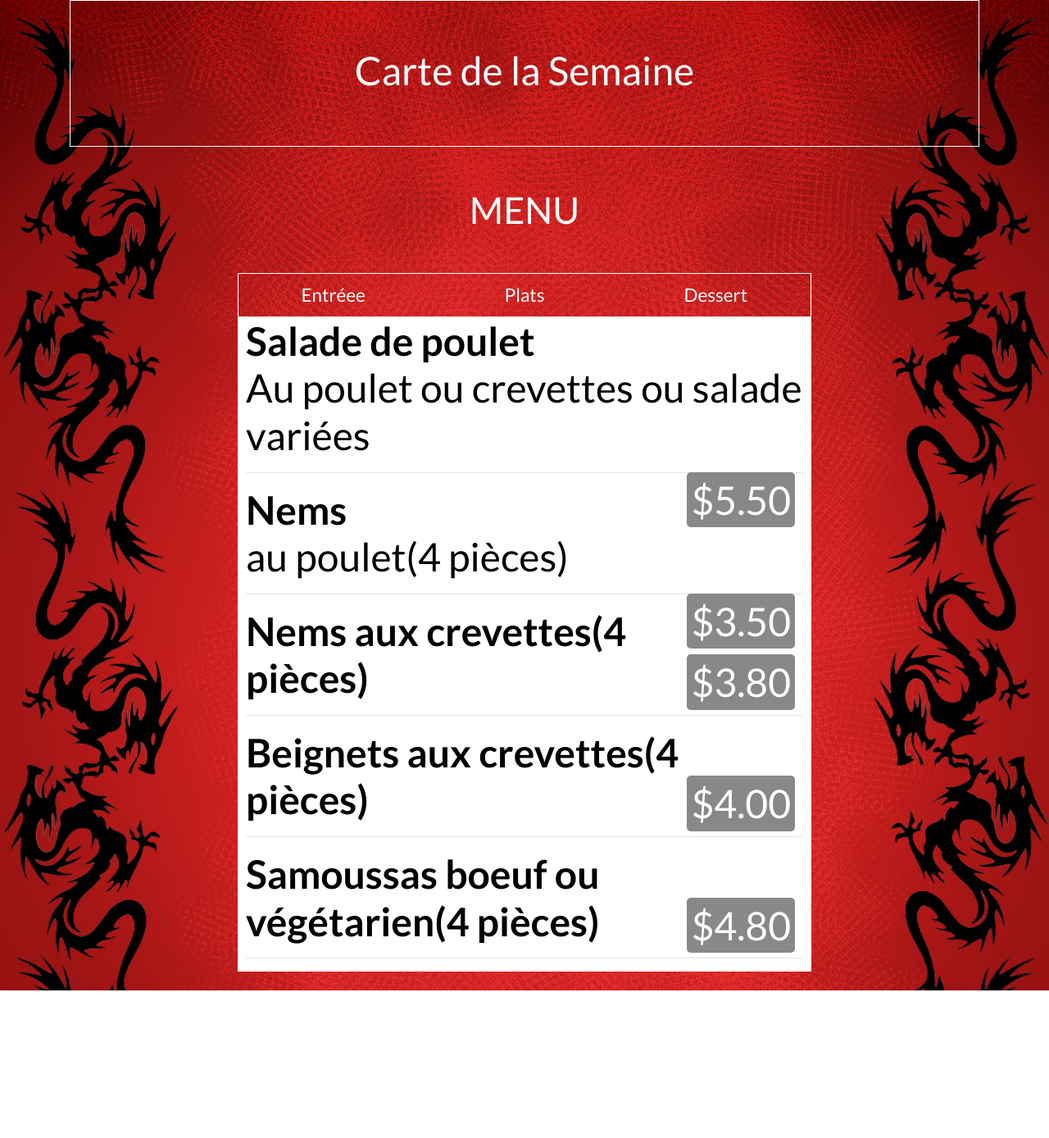
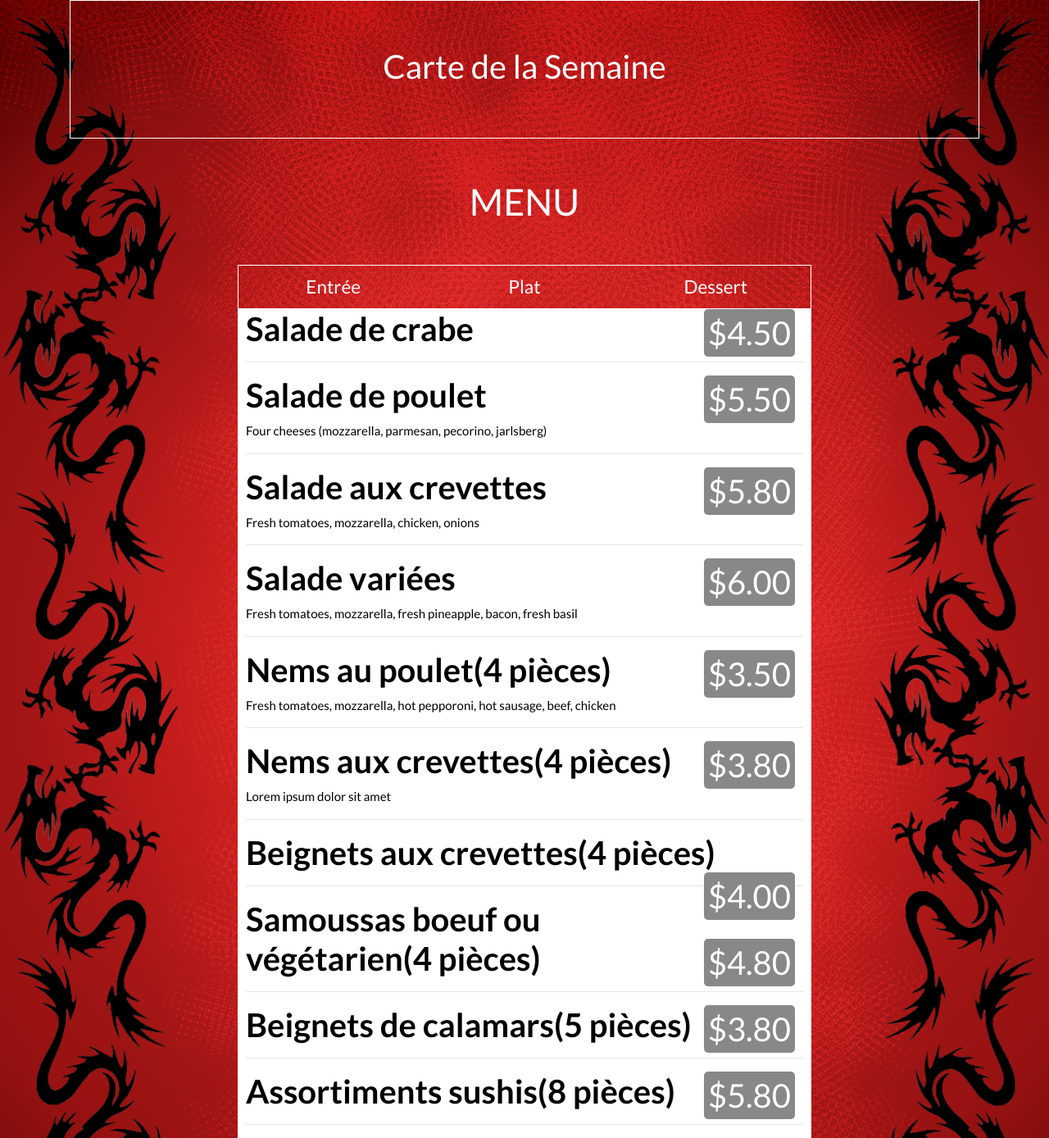
Before and after one commit to Fenibax/Hye-Hye-China, a Symfony app: template china/templates/china/cartesemaine.html.twig in a window 1280 px wide. Shown: the part 177-1565 px from the top of the page at 82% size. Before the commit the page ends 1385 px from the top, so only its background shows below. Run offline with Twig, Linux system fonts and the light colour scheme; the template is opened without the code that fills it, so the values that code supplies are empty; some libraries are stand-ins or nearby versions; some web fonts are replaced.

Commit message:
h2 carte semaine

```diff
--- a/china/templates/china/carteWE.html.twig
+++ b/china/templates/china/carteWE.html.twig
@@ -11,14 +11,14 @@
 <div id="menu1">
     <h1 class="sectionTitle1">MENU</h1>
     <div class="navMenu1">
-        <div id="ent">Entréee</div>
-        <div id="pla">Plats</div>
+        <div id="ent">Entrée</div>
+        <div id="pla">Plat</div>
         <div id="dess">Dessert</div>
     </div>
 
     <div id="Entree1"  class="visible">
       <h1><b>Salade de crabe</b> <span class="price">$4.50</span></h1>
-      <p>Fresh tomatoes, fresh mozzarella, fresh basil</p>
+
       <hr>
 
       <h1><b>Salade de poulet</b> <span class="price">$5.50</span></h1>
--- a/china/templates/china/cartesemaine.html.twig
+++ b/china/templates/china/cartesemaine.html.twig
@@ -3,124 +3,109 @@
 {% block body %}
 
 	<div id="semaine">
-		<h1>Carte de la Semaine</h1>
+		<h2>Carte de la Semaine</h2>
 
 	</div>
 
 	<div id="menu1">
-		<h1 class="sectionTitle1">MENU</h1>
+		<h2 class="sectionTitle1">MENU</h2>
 		<div class="navMenu1">
-			<div id="ent">Entréee</div>
-			<div id="pla">Plats</div>
+			<div id="ent">Entrée</div>
+			<div id="pla">Plat</div>
 			<div id="dess">Dessert</div>
 		</div>
 
 		<div id="Entree1" class="visible">
 
-			<h1>
-				<b>Salade de poulet</b>
-        <p>Au poulet ou crevettes ou salade variées</p>
-				<span class="price">$5.50</span>
-			</h1>
+		{# Tu peux changer tout ce qu'il y a écrit en blanc. Donc à l'intérieur des balises "<h2>", "<b>", "<p>", et le prix dans les balises "<span>"  #}
+
+	<h2><b>Salade de crabe</b> <span class="price">$4.50</span></h2>
+
       <hr>
 
-			<h1>
-				<b>Nems </b>
-        <p>au poulet(4 pièces)</p>
-				<span class="price">$3.50</span>
-			</h1>
+      <h2><b>Salade de poulet</b> <span class="price">$5.50</span></h2>
+      <p>Four cheeses (mozzarella, parmesan, pecorino, jarlsberg)</p>
       <hr>
 
-			<h1>
-				<b>Nems aux crevettes(4 pièces)</b>
-				<span class="price">$3.80</span>
-			</h1>
+      <h2><b>Salade aux crevettes</b> <span class="price">$5.80</span></h2>
+      <p>Fresh tomatoes, mozzarella, chicken, onions</p>
       <hr>
 
-			<h1>
-				<b>Beignets aux crevettes(4 pièces)</b>
-				<span class="price">$4.00</span>
-			</h1>
+      <h2><b>Salade variées</b> <span class="price">$6.00</span></h2>
+      <p>Fresh tomatoes, mozzarella, fresh pineapple, bacon, fresh basil</p>
       <hr>
 
-			<h1>
-				<b>Samoussas boeuf ou végétarien(4 pièces)</b>
-				<span class="price">$4.80</span>
-			</h1>
+      <h2><b>Nems au poulet(4 pièces)</b> <span class="price">$3.50</span></h2>
+      <p>Fresh tomatoes, mozzarella, hot pepporoni, hot sausage, beef, chicken</p>
+      <hr>
+
+      <h2><b>Nems aux crevettes(4 pièces)</b> <span class="price">$3.80</span></h2>
+      <p>Lorem ipsum dolor sit amet</p>
+      <hr>
+      <h2><b>Beignets aux crevettes(4 pièces)</b> <span class="price">$4.00</span></h2>
+      <p></p>
+      <hr>
+
+      <h2><b>Samoussas boeuf ou végétarien(4 pièces)</b> <span class="price">$4.80</span></h2>
+
+      <hr>
+
+      <h2><b>Beignets de calamars(5 pièces)</b> <span class="price">$3.80</span></h2>
+
+      <hr>
+
+       <h2><b>Assortiments sushis(8 pièces)</b> <span class="price">$5.80</span></h2>
       <hr>
 
 		</div>
 
 		<div id="Plat1" class="invisible">
 
-			<h1>
-				<b>Nouilles sautées légumes Boeuf ou Végétarien</b>
-				<span class="price">$8.50</span>
-			</h1>
+		<h2><b>Nouilles sautées légumes Boeuf ou Végétarien</b> <span class="price">$8.50</span></h2>
+      <p>Special sauce, mozzarella, parmesan, ground beef</p>
       <hr>
 
-			<h1>
-				<b>Nouilles sautées légumes Crevettes ou Piments</b>
-				<span class="price">$8.80</span>
-			</h1>
+      <h2><b>Nouilles sautées légumes Crevettes ou Piments</b> <span class="price">$8.80</span></h2>
+      <p>Ravioli filled with cheese</p>
       <hr>
 
-			<h1>
-				<b>Poulet caramel + riz</b>
-				<span class="price">$9.80</span>
-			</h1>
+      <h2><b>Poulet caramel + riz</b> <span class="price">$9.80</span></h2>
+      <p>Fresh tomatoes, onions, ground beef</p>
       <hr>
 
-			<h1>
-				<b>Boeuf à l'oignon + riz</b>
-				<span class="price">$9.90</span>
-			</h1>
-			<h1>
-				<b>Seafood pasta</b>
-				<span class="price">$25.50</span>
-			</h1>
+      <h2><b>Boeuf à l'oignon + riz</b> <span class="price">$9.90</span></h2>
       <p>Salmon, shrimp, lobster, garlic</p>
-			{# 		<h1>
-										<b>Poulet laqué + riz</b>
-										<span class="price">$9.80</span>
-									</h1>
+
+      <h2><b>Poulet laqué + riz</b> <span class="price">$9.80</span></h2>
       <hr>
 
-									<h1>
-										<b>Sushis makis(22 pièces) pour 2 personnes</b>
-										<span class="price">$19.80</span>
-									</h1>
-									<hr> #}
+       <h2><b>Délices Crevettes sauce thai + riz</b> <span class="price">$10.80</span></h2>
+      <hr>
+
+       <h2><b>Kung Pao Poulet + riz</b> <span class="price">$11.80</span></h2>
+      <hr>
+
+       <h2><b>Sushis makis(22 pièces) pour 2 personnes</b> <span class="price">$19.80</span></h2>
+      <hr>
+
 		</div>
 
 
 		<div id="Dessert1" class="invisible">
 
-			<h1>
-				<b>Boule de coco chocolat(3 pièces)</b>
-				<span class="price">$3.50</span>
-			</h1>
+		<h2><b>Boule de coco chocolat(3 pièces)</b> <span class="price">$3.50</span></h2>
       <hr>
 
-			<h1>
-				<b>Perle de coco(4 pièces)</b>
-				<span class="price">$4.50</span>
-			</h1>
+      <h2><b>Perle de coco(4 pièces)</b> <span class="price">$4.50</span></h2>
       <hr>
 
-			<h1>
-				<b>Mochis japonais(4 pièces)</b>
-				<span class="price">$4.90</span>
-			</h1>
+      <h2><b>Mochis japonais(4 pièces)</b> <span class="price">$4.90</span></h2>
       <hr>
 
-			<h1>
-				<b>Coupe de glaces diverses</b>
-				<span class="price">$5.70</span>
-			</h1>
+      <h2><b>Coupe de glaces diverses</b> <span class="price">$5.70</span></h2>
       <p>(chocolat, dame blanche, fraise, vanille, coco, pistache...)</p>
       <p>Supplément chantilly($0.50)</p>
-		</div><br>
 
 	</div>
-</div>{% endblock body %}
+</div>
+{% endblock body %}
```
Lines whose indentation alone changed are shown as unchanged.
